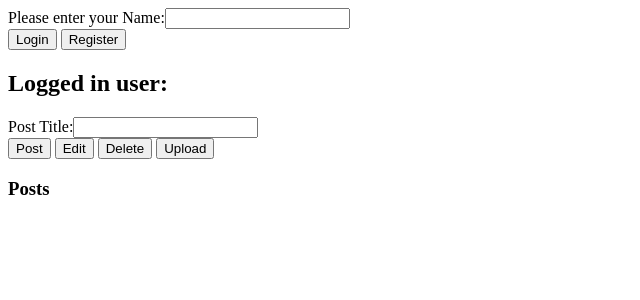
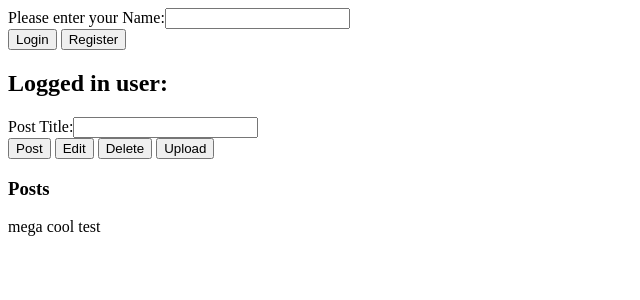
Before and after one commit to vl3b/html, a PHP site: page / in a window 1280 px wide. Shown: the top 300 px of the page, without its empty margins (0-640 px from the left). Run offline with PHP 8.4, Linux system fonts and the light colour scheme; data that the repository does not hold is empty.

Commit message:
echo test

```diff
--- a/index.php
+++ b/index.php
@@ -172,6 +172,7 @@ foreach($files as $file) {
     echo("<br>");
 }
 };
+echo ("mega cool test");
 ?>
 </body>
 </html>
```
